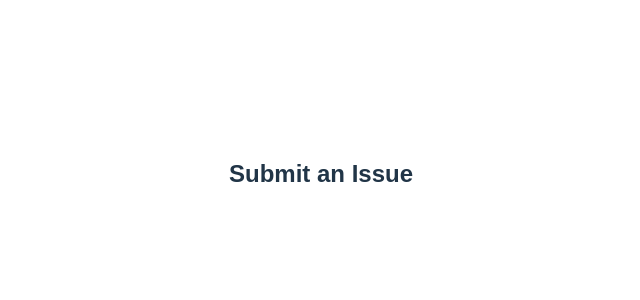
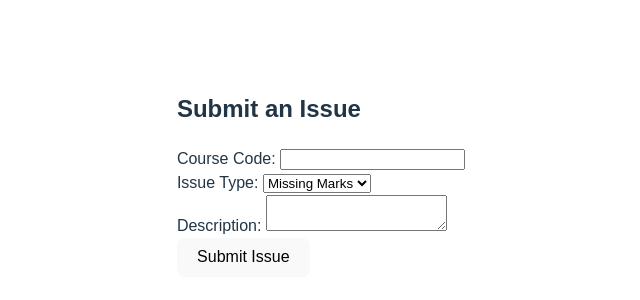
Before and after one commit to SekibaalaMark/academic_issue_tracking, a React (Vite) app in the folder Frontend/: page /issuesubmissionform in a window 1280 px wide. Shown: the part 226-526 px from the top of the page, without its empty margins (319-959 px from the left). Built offline with nearby package versions, Linux system fonts and the light colour scheme.

Commit message:
'updates'

```diff
--- a/Frontend/src/pages/IssueSubmissionForm.jsx
+++ b/Frontend/src/pages/IssueSubmissionForm.jsx
@@ -3,13 +3,56 @@
 import React, { useState } from 'react';
 
 const IssueSubmissionForm = () => {
-  // Your form logic here
+  const [formData, setFormData] = useState({
+    courseCode: '',
+    issueType: 'missing marks',
+    description: '',
+  });
+
+  const handleSubmit = (e) => {
+    e.preventDefault();
+    // Handle form submission logic (e.g., POST request to backend)
+  };
+
   return (
-    <form>
+    <div>
       <h2>Submit an Issue</h2>
-      {/* Form fields and submit button */}
-    </form>
+      <form onSubmit={handleSubmit}>
+        <div>
+          <label>Course Code: </label>
+          <input
+            type="text"
+            name="courseCode"
+            value={formData.courseCode}
+            onChange={(e) => setFormData({ ...formData, courseCode: e.target.value })}
+            required
+          />
+        </div>
+        <div>
+          <label>Issue Type: </label>
+          <select
+            name="issueType"
+            value={formData.issueType}
+            onChange={(e) => setFormData({ ...formData, issueType: e.target.value })}
+          >
+            <option value="missing marks">Missing Marks</option>
+            <option value="appeals">Appeals</option>
+            <option value="corrections">Corrections</option>
+          </select>
+        </div>
+        <div>
+          <label>Description: </label>
+          <textarea
+            name="description"
+            value={formData.description}
+            onChange={(e) => setFormData({ ...formData, description: e.target.value })}
+            required
+          />
+        </div>
+        <button type="submit">Submit Issue</button>
+      </form>
+    </div>
   );
 };
 
-export default IssueSubmissionForm;  // Default export
+export default IssueSubmissionForm;
```
